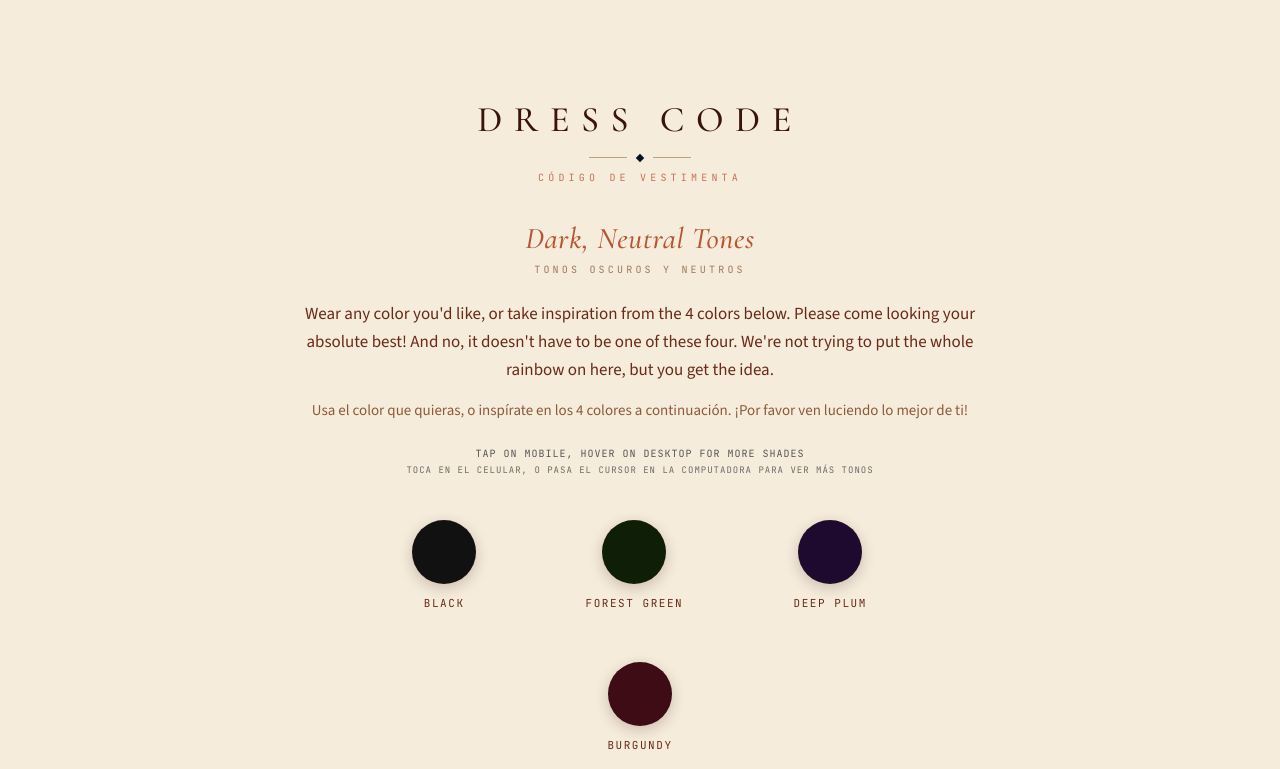
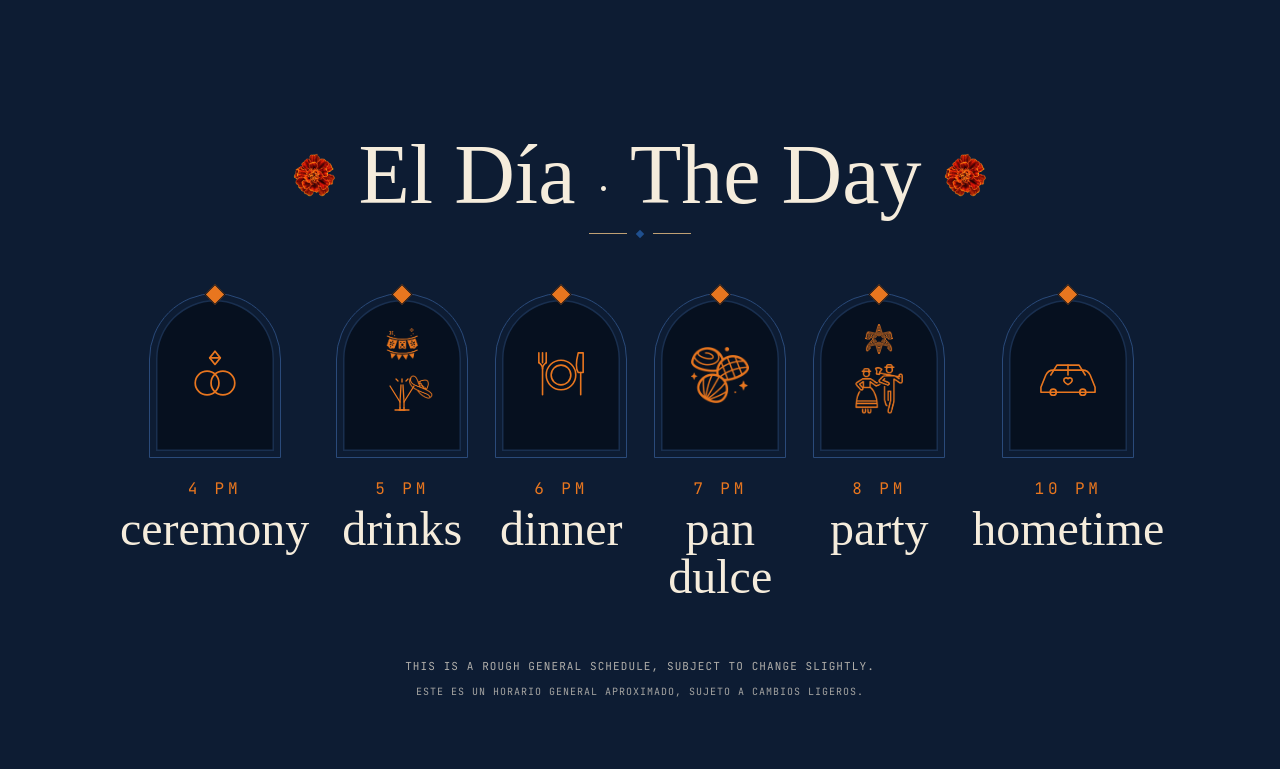
Before and after one commit to therealjenniflor/jzjswedding, a React (Vite) app: page / in a window 1280 px wide. Shown: the part 2851-3620 px from the top of the page. Built offline with nearby package versions, Linux system fonts and the light colour scheme; a web font is replaced by a local one.

Commit message:
Added Schedule section

```diff
--- a/src/App.tsx
+++ b/src/App.tsx
@@ -4,6 +4,7 @@ import { otomiUrl, otomiStripUrl, P } from './utils/otomi';
 import Hero from './components/Hero';
 import DateCard from './components/DateCard';
 import NuestroDia from './components/NuestroDia';
+import TheDay from './components/TheDay';
 import DressCode from './components/DressCode';
 // import WhereToStay from './components/WhereToStay'; // hidden for now, re-enable when ready
 import CommonQuestions from './components/CommonQuestions';
@@ -28,6 +29,7 @@ function HomePage() {
         <img src="images/tiles.png" alt="" />
       </div>
       {/* <WhereToStay /> */}
+      <TheDay />
       <DressCode />
       <CommonQuestions />
       <StayTuned />
--- a/src/components/TheDay.tsx
+++ b/src/components/TheDay.tsx
@@ -4,7 +4,7 @@ export default function TheDay() {
       <div className="the-day__inner">
         <div className="the-day__section-title">
           <img src="images/marigold.png" alt="" style={{ width: '44px', height: '44px', objectFit: 'contain' }} />
-          <h2 className="the-day__title">El Día · The Day</h2>
+          <h2 className="the-day__title">El Día <span className="the-day__title-dot">·</span> The Day</h2>
           <img src="images/marigold.png" alt="" style={{ width: '44px', height: '44px', objectFit: 'contain' }} />
         </div>
         <div className="the-day__divider">
@@ -31,8 +31,17 @@ export default function TheDay() {
 
           {/* Drinks */}
           <div className="the-day__item">
-            <div className="the-day__niche">
-              <div style={{ position: 'relative', width: '52px', height: '44px' }}>
+            <div className="the-day__niche" style={{ flexDirection: 'column', gap: '4px', padding: '8px 6px 6px' }}>
+              <div style={{
+                width: '100%', height: '52px', flexShrink: 0, position: 'relative', top: '-8px',
+                backgroundColor: '#e8761f',
+                WebkitMaskImage: "url('images/papel-picado-icon.png')",
+                maskImage: "url('images/papel-picado-icon.png')",
+                WebkitMaskRepeat: 'no-repeat', maskRepeat: 'no-repeat',
+                WebkitMaskSize: 'contain', maskSize: 'contain',
+                WebkitMaskPosition: 'center', maskPosition: 'center'
+              }}></div>
+              <div style={{ position: 'relative', top: '-10px', left: '8px', width: '52px', height: '44px', display: 'flex', alignItems: 'center', justifyContent: 'center' }}>
                 <div style={{
                   position: 'absolute', top: '-2px', right: '-2px',
                   width: '32px', height: '32px',
@@ -105,15 +114,16 @@ export default function TheDay() {
 
           {/* Party */}
           <div className="the-day__item">
-            <div className="the-day__niche" style={{ flexDirection: 'column', gap: '2px', padding: '8px 6px 6px' }}>
+            <div className="the-day__niche" style={{ flexDirection: 'column', gap: '4px', padding: '8px 6px 6px' }}>
               <div style={{
-                width: '100%', height: '72px', flexShrink: 0, position: 'relative', top: '-2px',
+                width: '28px', height: '30px', flexShrink: 0, position: 'relative', top: '-10px',
                 backgroundColor: '#e8761f',
-                WebkitMaskImage: "url('images/papel-picado-icon.png')",
-                maskImage: "url('images/papel-picado-icon.png')",
-                WebkitMaskRepeat: 'no-repeat', maskRepeat: 'no-repeat',
-                WebkitMaskSize: 'contain', maskSize: 'contain',
-                WebkitMaskPosition: 'center', maskPosition: 'center'
+                WebkitMaskImage: "url('images/pinata-2.png'), url('images/pinata-2.png')",
+                maskImage: "url('images/pinata-2.png'), url('images/pinata-2.png')",
+                WebkitMaskRepeat: 'no-repeat, no-repeat', maskRepeat: 'no-repeat, no-repeat',
+                WebkitMaskSize: '100% 100%, 86% 86%', maskSize: '100% 100%, 86% 86%',
+                WebkitMaskPosition: 'center, center', maskPosition: 'center, center',
+                WebkitMaskComposite: 'xor', maskComposite: 'exclude'
               }}></div>
               <div style={{
                 width: '48px', height: '50px', flexShrink: 0, position: 'relative', top: '-4px',
@@ -126,7 +136,7 @@ export default function TheDay() {
               }}></div>
               <span className="the-day__keystone" aria-hidden="true"></span>
             </div>
-            <div className="the-day__time">9 PM</div>
+            <div className="the-day__time">8 PM</div>
             <div className="the-day__label">party</div>
           </div>
 
@@ -143,11 +153,17 @@ export default function TheDay() {
               </svg>
               <span className="the-day__keystone" aria-hidden="true"></span>
             </div>
-            <div className="the-day__time">12 AM</div>
+            <div className="the-day__time">10 PM</div>
             <div className="the-day__label">hometime</div>
           </div>
 
         </div>
+        <p className="the-day__note">
+          This is a rough general schedule, subject to change slightly.
+        </p>
+        <p className="the-day__note the-day__note--es">
+          Este es un horario general aproximado, sujeto a cambios ligeros.
+        </p>
       </div>
     </section>
   );
--- a/src/index.css
+++ b/src/index.css
@@ -533,6 +533,14 @@ input::placeholder, textarea::placeholder { color: inherit; opacity: 0.4; }
   margin: 0 auto;
   text-align: center;
 }
+.dress-code-section .section-title h2 {
+  font-family: var(--ff-script);
+  font-weight: 400;
+  font-size: 84px;
+  letter-spacing: normal;
+  text-transform: none;
+  line-height: 1;
+}
 .dress-code__theme {
   margin-top: 36px;
   text-align: center;
@@ -791,13 +799,33 @@ input::placeholder, textarea::placeholder { color: inherit; opacity: 0.4; }
   gap: 22px;
 }
 .the-day__title {
-  font-family: var(--ff-serif);
-  font-weight: 500;
-  font-size: 36px;
-  letter-spacing: 0.32em;
-  text-transform: uppercase;
+  font-family: var(--ff-script);
+  font-weight: 400;
+  font-size: 84px;
+  letter-spacing: normal;
+  text-transform: none;
+  line-height: 1;
   color: #f5ecdc;
   margin: 0;
+}
+.the-day__title-dot {
+  font-size: 42px;
+}
+.the-day__note {
+  margin-top: 56px;
+  text-align: center;
+  font-family: var(--ff-mono);
+  font-size: 11px;
+  letter-spacing: .1em;
+  text-transform: uppercase;
+  line-height: 1.8;
+  color: #f5ecdc;
+  opacity: 0.7;
+}
+.the-day__note--es {
+  margin-top: 6px;
+  font-size: 10px;
+  opacity: 0.65;
 }
 .the-day__divider {
   display: flex;
```
Also changed, not shown: public/images/pinata-2.png (added).
